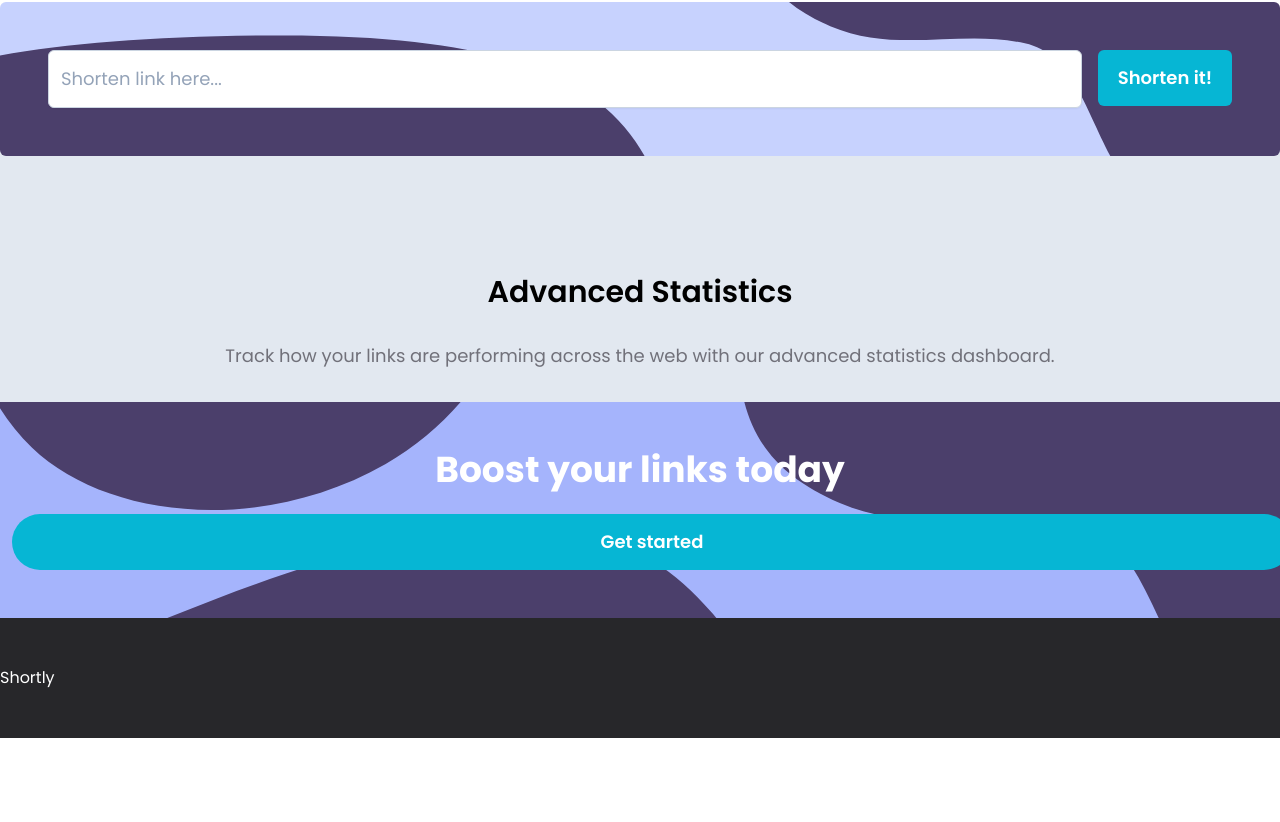
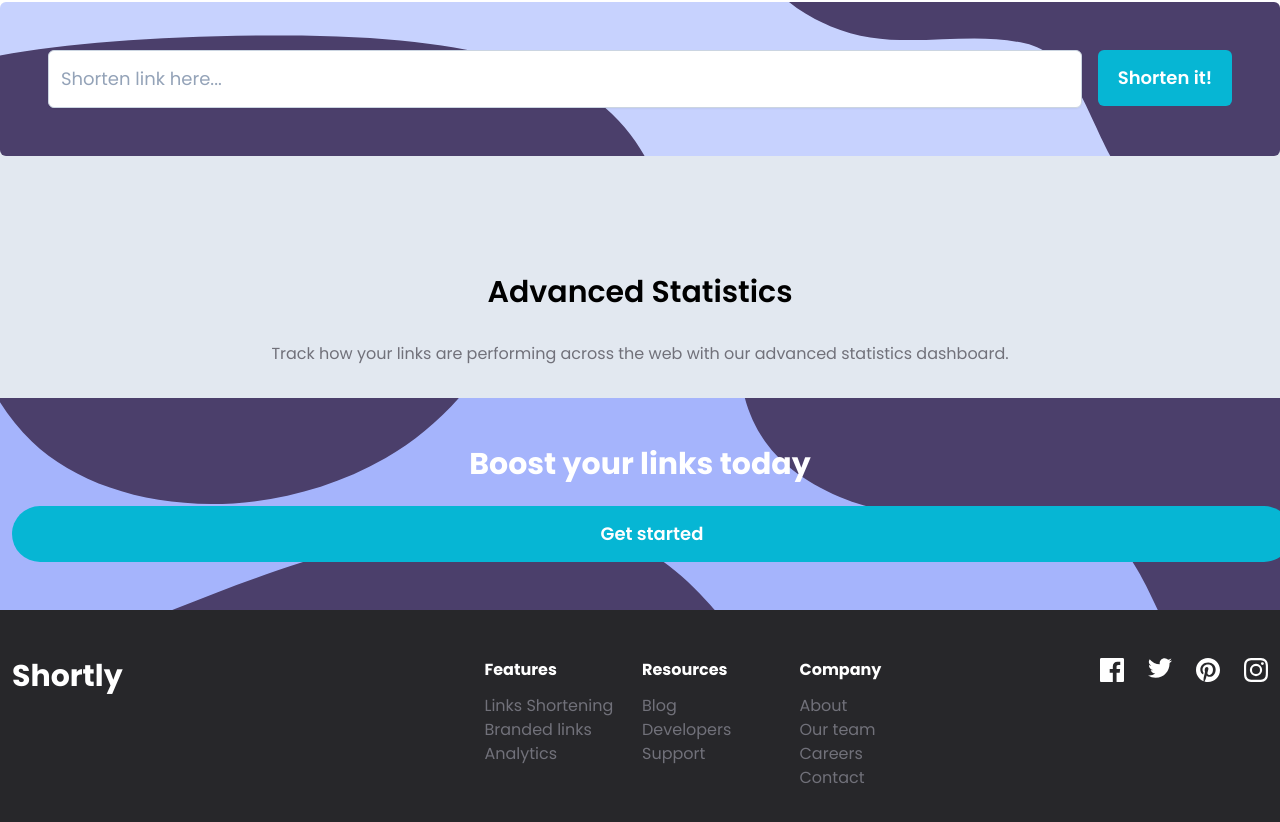
Before and after one commit to r10rivas/url-shortener, a React (Vite) app: page / in a window 1280 px wide. Shown: the part 486-1308 px from the top of the page. Before the commit the page ends 1224 px from the top, so only its background shows below. Built offline with nearby package versions, Linux system fonts and the light colour scheme.

Commit message:
Add section footer

```diff
--- a/src/App.jsx
+++ b/src/App.jsx
@@ -7,7 +7,6 @@
 import FormInput from "./components/FormInput";
 import Button from "./components/Button";
 import ListURl from "./components/ListUrl";
-
 
 const App = () => {
   const [ loading, setLoading ] = useState(false);
@@ -119,7 +118,7 @@
           <h2 className="text-center mb-8 font-semibold text-3xl">
             Advanced Statistics
           </h2>
-          <p className="text-center text-zinc-500 text-lg">
+          <p className="text-center text-zinc-500 text-base">
             Track how your links are performing across the web with our advanced statistics dashboard.
           </p>
         </div>
@@ -127,7 +126,7 @@
 
       <div className="py-8 bg-[url('./assets/images/bg-boost-desktop.svg')] bg-no-repeat bg-cover bg-center bg-indigo-300">
         <div className="container mx-auto py-4 flex flex-col items-center">
-          <h2 className=" mb-6 text-center font-bold text-4xl text-white">
+          <h2 className=" mb-6 text-center font-bold text-3xl text-white">
             Boost your links today
           </h2>
           <Button
@@ -140,8 +139,57 @@
 
       <div className="py-12 bg-zinc-800">
         <div className="container mx-auto">
-          <div className="text-white">
-            Shortly
+          <div className="grid grid-cols-1 md:grid-cols-8 gap-3 gap-y-6">
+            <div className="col-span-1 md:col-span-2 lg:col-span-3">
+              <div className="text-white text-center text-3xl ml-3 font-bold md:text-left">
+                Shortly
+              </div>
+            </div>
+            <div className="col-span-1 md:col-span-4 lg:col-span-3">
+              <div className="flex flex-col text-white text-base space-y-5 md:space-y-0 md:flex-row">
+                <div className="flex-1 text-center md:text-left">
+                  <h3 className="mb-3 font-bold">Features</h3>
+                  <ul className="text-zinc-500">
+                    <li className="hover:text-cyan-500">Links Shortening</li>
+                    <li className="hover:text-cyan-500">Branded links</li>
+                    <li className="hover:text-cyan-500">Analytics</li>
+                  </ul>
+                </div>
+                <div className="flex-1 text-center md:text-left">
+                  <h3 className="mb-3 font-bold">Resources</h3>
+                  <ul className="text-zinc-500">
+                    <li className="hover:text-cyan-500">Blog</li>
+                    <li className="hover:text-cyan-500">Developers</li>
+                    <li className="hover:text-cyan-500">Support</li>
+                  </ul>
+                </div>
+                <div className="flex-1 text-center md:text-left">
+                  <h3 className="mb-3 font-bold">Company</h3>
+                  <ul className="text-zinc-500">
+                    <li className="hover:text-cyan-500">About</li>
+                    <li className="hover:text-cyan-500">Our team</li>
+                    <li className="hover:text-cyan-500">Careers</li>
+                    <li className="hover:text-cyan-500">Contact</li>
+                  </ul>
+                </div>
+              </div>
+            </div>
+            <div className="col-span-1 md:col-span-2">
+              <div className="flex justify-center space-x-4 mr-3 md:justify-end md:space-x-6">
+                <svg className="w-6 h-6 fill-white hover:fill-cyan-500" xmlns="http://www.w3.org/2000/svg">
+                  <path d="M22.675 0H1.325C.593 0 0 .593 0 1.325v21.351C0 23.407.593 24 1.325 24H12.82v-9.294H9.692v-3.622h3.128V8.413c0-3.1 1.893-4.788 4.659-4.788 1.325 0 2.463.099 2.795.143v3.24l-1.918.001c-1.504 0-1.795.715-1.795 1.763v2.313h3.587l-.467 3.622h-3.12V24h6.116c.73 0 1.323-.593 1.323-1.325V1.325C24 .593 23.407 0 22.675 0z"/>
+                </svg>
+                <svg className="w-6 h-6 fill-white hover:fill-cyan-500" xmlns="http://www.w3.org/2000/svg">
+                  <path d="M24 2.557a9.83 9.83 0 01-2.828.775A4.932 4.932 0 0023.337.608a9.864 9.864 0 01-3.127 1.195A4.916 4.916 0 0016.616.248c-3.179 0-5.515 2.966-4.797 6.045A13.978 13.978 0 011.671 1.149a4.93 4.93 0 001.523 6.574 4.903 4.903 0 01-2.229-.616c-.054 2.281 1.581 4.415 3.949 4.89a4.935 4.935 0 01-2.224.084 4.928 4.928 0 004.6 3.419A9.9 9.9 0 010 17.54a13.94 13.94 0 007.548 2.212c9.142 0 14.307-7.721 13.995-14.646A10.025 10.025 0 0024 2.557z"/>
+                </svg>
+                <svg className="w-6 h-6 fill-white hover:fill-cyan-500" xmlns="http://www.w3.org/2000/svg">
+                  <path d="M12 0C5.373 0 0 5.372 0 12c0 5.084 3.163 9.426 7.627 11.174-.105-.949-.2-2.405.042-3.441.218-.937 1.407-5.965 1.407-5.965s-.359-.719-.359-1.782c0-1.668.967-2.914 2.171-2.914 1.023 0 1.518.769 1.518 1.69 0 1.029-.655 2.568-.994 3.995-.283 1.194.599 2.169 1.777 2.169 2.133 0 3.772-2.249 3.772-5.495 0-2.873-2.064-4.882-5.012-4.882-3.414 0-5.418 2.561-5.418 5.207 0 1.031.397 2.138.893 2.738a.36.36 0 01.083.345l-.333 1.36c-.053.22-.174.267-.402.161-1.499-.698-2.436-2.889-2.436-4.649 0-3.785 2.75-7.262 7.929-7.262 4.163 0 7.398 2.967 7.398 6.931 0 4.136-2.607 7.464-6.227 7.464-1.216 0-2.359-.631-2.75-1.378l-.748 2.853c-.271 1.043-1.002 2.35-1.492 3.146C9.57 23.812 10.763 24 12 24c6.627 0 12-5.373 12-12 0-6.628-5.373-12-12-12z"/>
+                </svg>
+                <svg className="w-6 h-6 fill-white hover:fill-cyan-500" xmlns="http://www.w3.org/2000/svg">
+                  <path d="M12 2.163c3.204 0 3.584.012 4.85.07 3.252.148 4.771 1.691 4.919 4.919.058 1.265.069 1.645.069 4.849 0 3.205-.012 3.584-.069 4.849-.149 3.225-1.664 4.771-4.919 4.919-1.266.058-1.644.07-4.85.07-3.204 0-3.584-.012-4.849-.07-3.26-.149-4.771-1.699-4.919-4.92-.058-1.265-.07-1.644-.07-4.849 0-3.204.013-3.583.07-4.849.149-3.227 1.664-4.771 4.919-4.919 1.266-.057 1.645-.069 4.849-.069zM12 0C8.741 0 8.333.014 7.053.072 2.695.272.273 2.69.073 7.052.014 8.333 0 8.741 0 12c0 3.259.014 3.668.072 4.948.2 4.358 2.618 6.78 6.98 6.98C8.333 23.986 8.741 24 12 24c3.259 0 3.668-.014 4.948-.072 4.354-.2 6.782-2.618 6.979-6.98.059-1.28.073-1.689.073-4.948 0-3.259-.014-3.667-.072-4.947-.196-4.354-2.617-6.78-6.979-6.98C15.668.014 15.259 0 12 0zm0 5.838a6.162 6.162 0 1 0 0 12.324 6.162 6.162 0 0 0 0-12.324zM12 16a4 4 0 1 1 0-8 4 4 0 0 1 0 8zm6.406-11.845a1.44 1.44 0 1 0 0 2.881 1.44 1.44 0 0 0 0-2.881z"/>
+                </svg>
+              </div>
+            </div>
           </div>
         </div>
       </div>
--- a/src/components/ListUrl.jsx
+++ b/src/components/ListUrl.jsx
@@ -21,7 +21,7 @@
                 </span>
               </div>
               <div className="col-span-4 md:col-span-2 md:flex md:items-center">
-                <span className="p-3 whitespace-nowrap text-ellipsis overflow-x-hidden text-cyan-400 text-lg font-medium block md:text-lg">
+                <span className="p-3 pb-0 whitespace-nowrap text-ellipsis overflow-x-hidden text-cyan-400 text-lg font-medium block md:text-lg md:pb-3">
                   {short_link}
                 </span>
               </div>
```
Also changed, not shown: src/assets/images/icon-twitter.svg.
